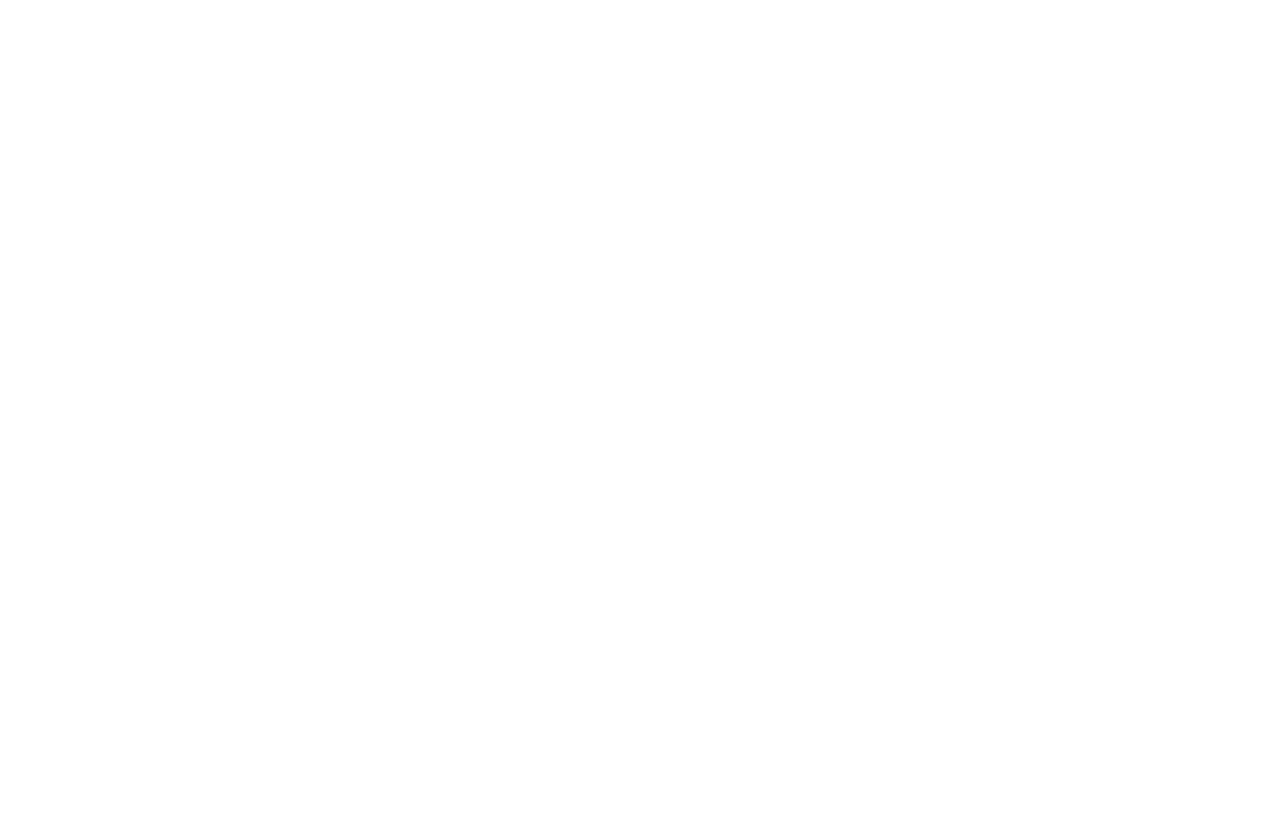
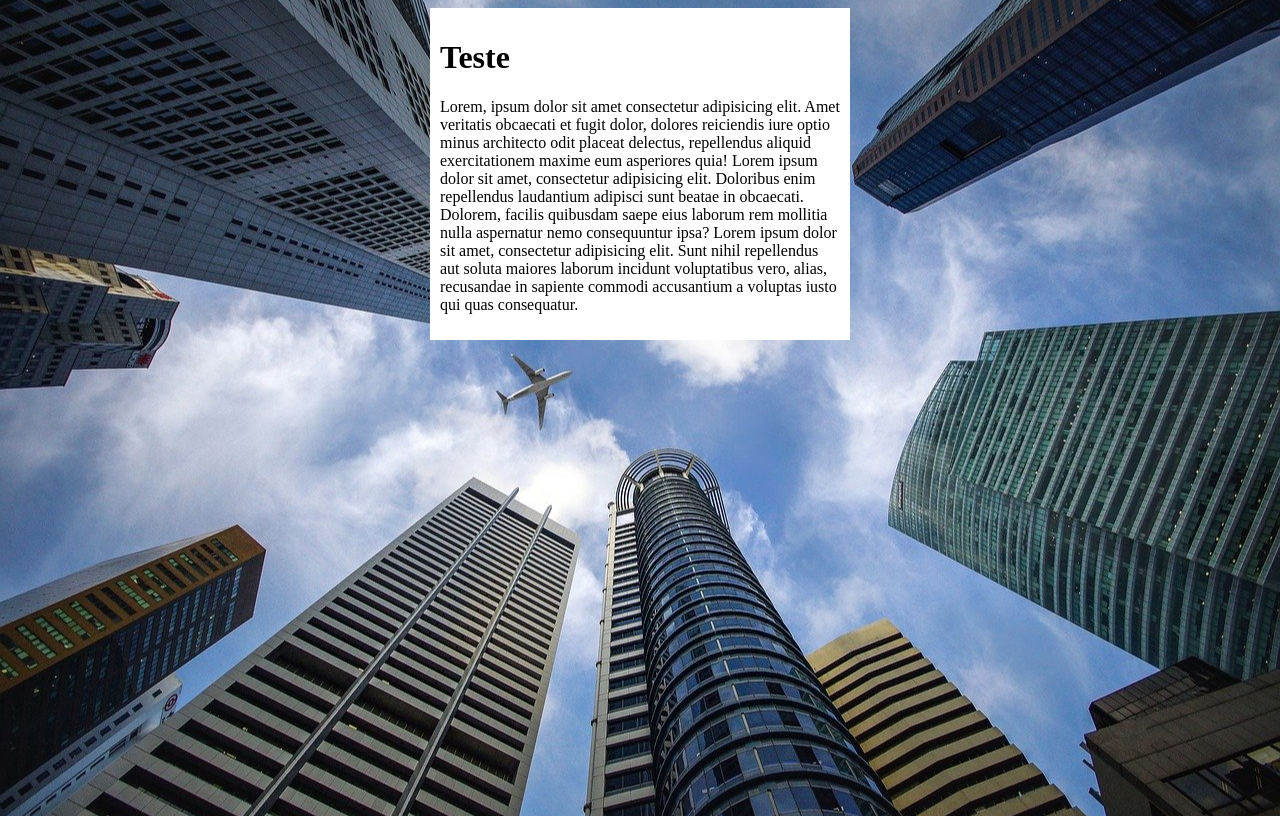
Before and after one commit to 715Augusto/Exercicio22, a plain HTML site: page Fundo006.html in a window 1280 px wide. Drawn offline with Linux system fonts and the light colour scheme.

Commit message:
Atualizei Novamente

```diff
--- a/Fundo006.html
+++ b/Fundo006.html
@@ -6,12 +6,26 @@
     <title>Document</title>
     <style>
         body {
-            height: 98vh;
+            height: 100vh;
+            background-color: black;
+            background-image: url('./Imagens/wallpaper002.jpg');
+            background-position: center center;
+            background-repeat: no-repeat;
+            background-size: cover;
+        }
 
+        main {
+            background-color: white;
+            width: 400px;
+            padding: 10px;
+            margin: auto;
         }
     </style>
 </head>
 <body>
-
+    <main>
+        <h1>Teste</h1>
+        <p>Lorem, ipsum dolor sit amet consectetur adipisicing elit. Amet veritatis obcaecati et fugit dolor, dolores reiciendis iure optio minus architecto odit placeat delectus, repellendus aliquid exercitationem maxime eum asperiores quia! Lorem ipsum dolor sit amet, consectetur adipisicing elit. Doloribus enim repellendus laudantium adipisci sunt beatae in obcaecati. Dolorem, facilis quibusdam saepe eius laborum rem mollitia nulla aspernatur nemo consequuntur ipsa? Lorem ipsum dolor sit amet, consectetur adipisicing elit. Sunt nihil repellendus aut soluta maiores laborum incidunt voluptatibus vero, alias, recusandae in sapiente commodi accusantium a voluptas iusto qui quas consequatur.</p>
+    </main>
 </body>
 </html>
```
